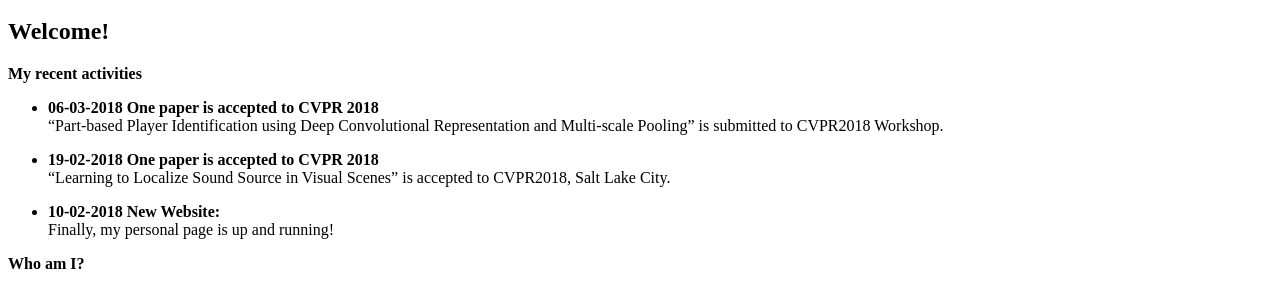
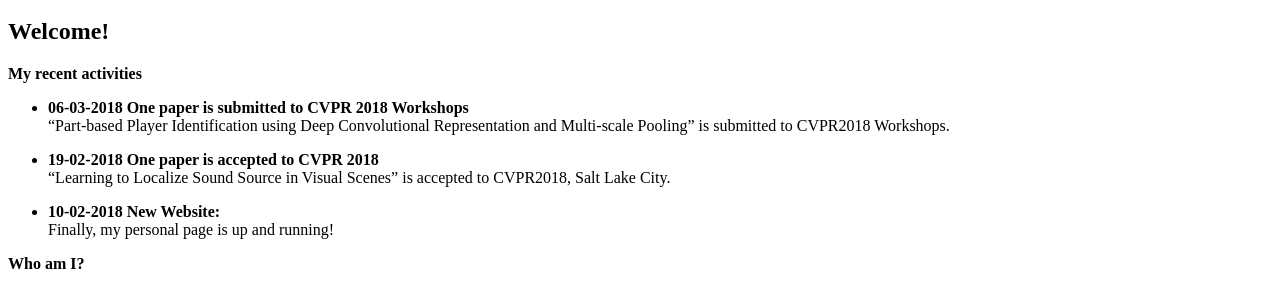
Before and after one commit to ardasnck/ardasnck.github.io, a Jekyll site: the page built from index.md, in a window 1280 px wide. Shown: the part 717-1006 px from the top of the page. Built offline with Jekyll 4.4.1, drawn with Linux system fonts in a browser that asks for light colours; nearby versions of some CDN libraries.

Commit message:
Update index.md

```diff
--- a/index.md
+++ b/index.md
@@ -7,8 +7,8 @@ image: banner1.png
 ---
 **My recent activities**
 
-* **06-03-2018 One paper is accepted to CVPR 2018** <br>
-"Part-based Player Identification using Deep Convolutional Representation and Multi-scale Pooling" is submitted to CVPR2018 Workshop.
+* **06-03-2018 One paper is submitted to CVPR 2018 Workshops** <br>
+"Part-based Player Identification using Deep Convolutional Representation and Multi-scale Pooling" is submitted to CVPR2018 Workshops.
 
 * **19-02-2018 One paper is accepted to CVPR 2018** <br>
 "Learning to Localize Sound Source in Visual Scenes" is accepted to CVPR2018, Salt Lake City.
```
